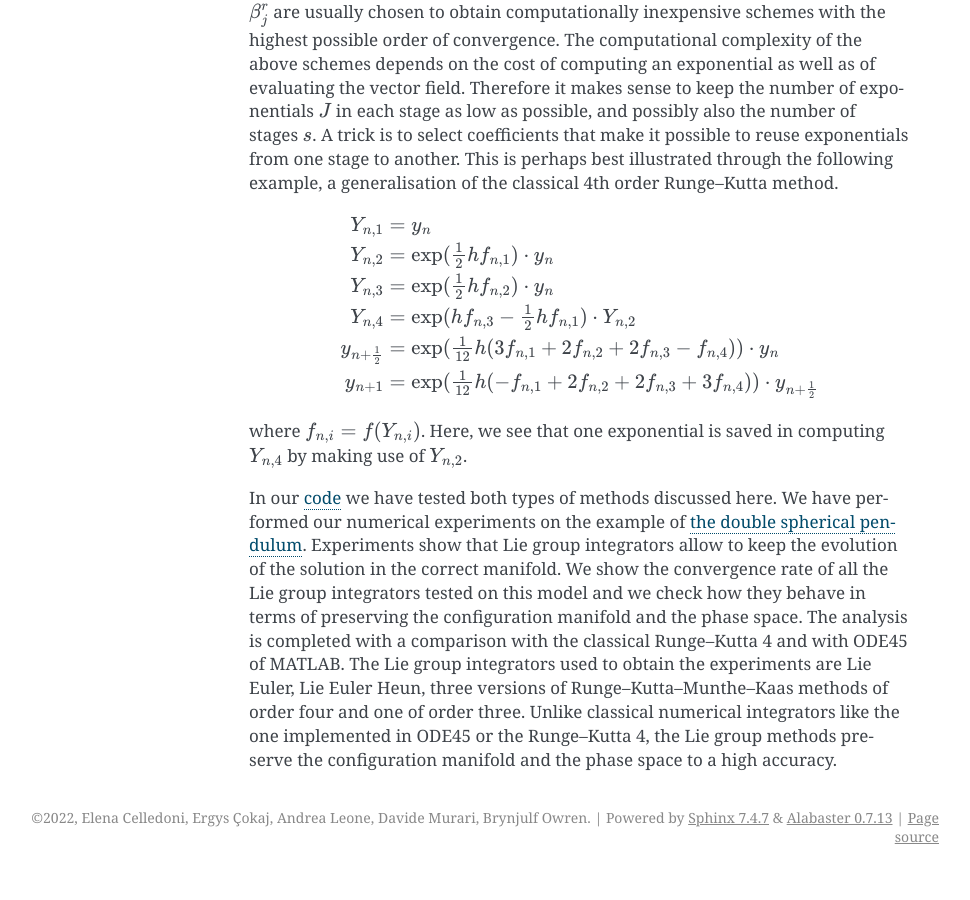
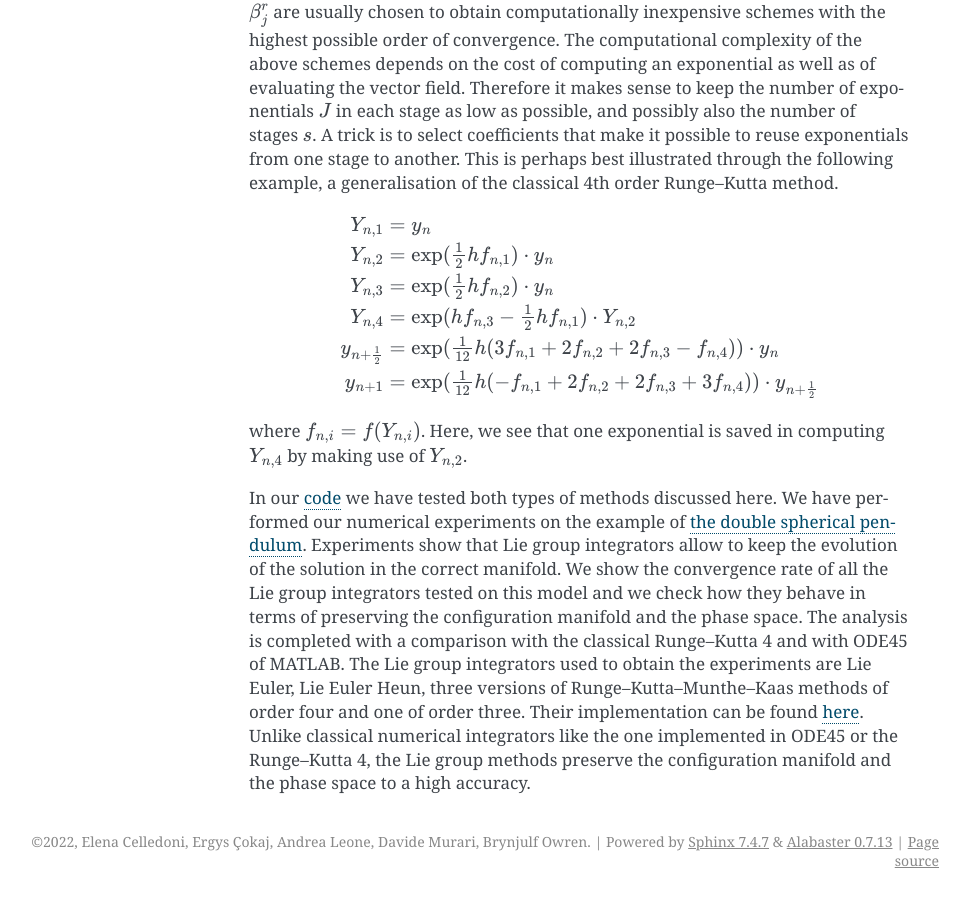
Before and after one commit to THREAD-3-2/lie_group_integrators_double_spherical_pendulum, a Sphinx documentation site: the page built from docs/two_classes_lie_groups.rst, in a window 1280 px wide and 900 px high, scrolled down 2280 px. Shown: the whole window, without its empty margins (171-1141 px from the left). Built offline with Sphinx 7.4.7, drawn with Linux system fonts in a browser that asks for light colours; before the commit the page ends 3156 px from its top, so only the background shows below that.

Commit message:
Update two_classes_lie_groups.rst

```diff
--- a/docs/two_classes_lie_groups.rst
+++ b/docs/two_classes_lie_groups.rst
@@ -119,4 +119,5 @@ Experiments show that Lie group integrators allow to keep the evolution of the s
 We show the convergence rate of all the Lie group integrators tested on this model and we check how they behave in terms of preserving the configuration manifold and the phase space.
 The analysis is completed with a comparison with the classical Runge--Kutta 4 and with ODE45 of MATLAB.
 The Lie group integrators used to obtain the experiments are Lie Euler, Lie Euler Heun, three versions of Runge--Kutta--Munthe--Kaas methods of order four and one of order three.
+Their implementation can be found `here <https://github.com/THREAD-3-2/lie_group_integrators_double_spherical_pendulum/tree/main/src/integrators>`_.
 Unlike classical numerical integrators like the one implemented in ODE45 or the Runge--Kutta 4, the Lie group methods preserve the configuration manifold and the phase space to a high accuracy.
```
